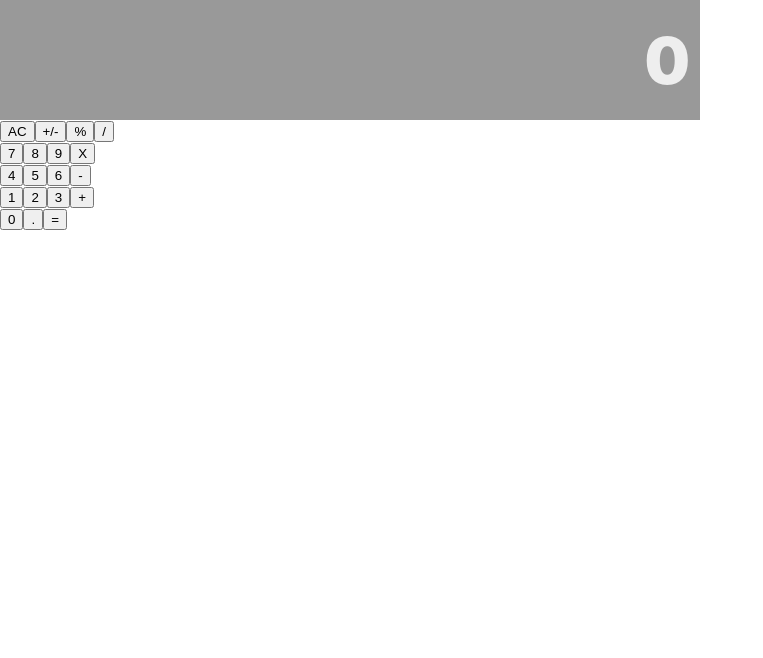
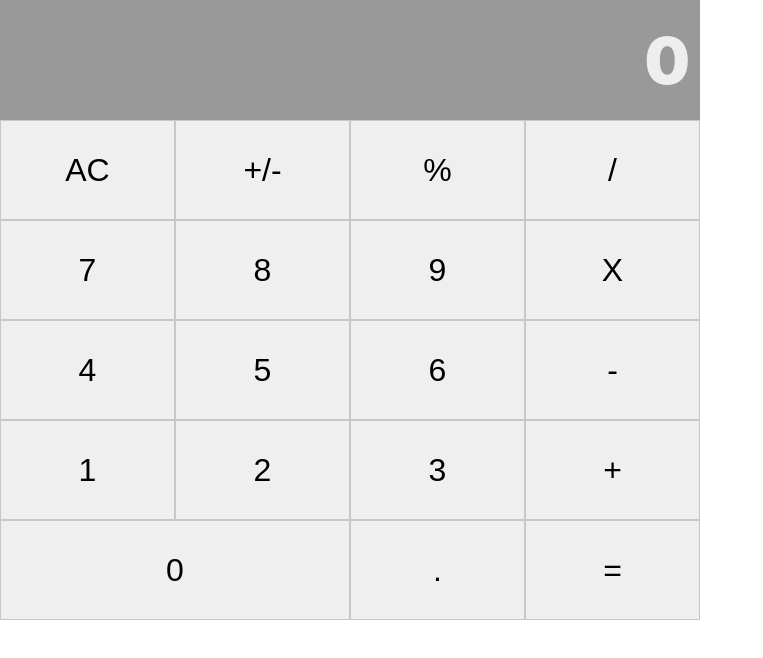
Before and after one commit to HADDADSOHAIB/math-magiciens, a React (Create React App) app: page / in a window 1280 px wide. Shown: the top 658 px of the page, without its empty margins (0-763 px from the left). Built offline with nearby package versions, Linux system fonts and the light colour scheme.

Commit message:
style panel and buttons

```diff
--- a/src/components/ButtonPanel.js
+++ b/src/components/ButtonPanel.js
@@ -3,31 +3,31 @@ import Button from './Button';
 
 const ButtonPanel = () => (
   <div id="button-panel">
-    <div id="group-1">
+    <div className="group">
       <Button name="AC" />
       <Button name="+/-" />
       <Button name="%" />
       <Button name="/" />
     </div>
-    <div id="group-2">
+    <div className="group">
       <Button name="7" />
       <Button name="8" />
       <Button name="9" />
       <Button name="X" />
     </div>
-    <div id="group-3">
+    <div className="group">
       <Button name="4" />
       <Button name="5" />
       <Button name="6" />
       <Button name="-" />
     </div>
-    <div id="group-4">
+    <div className="group">
       <Button name="1" />
       <Button name="2" />
       <Button name="3" />
       <Button name="+" />
     </div>
-    <div id="group-5">
+    <div className="group button-zero">
       <Button name="0" />
       <Button name="." />
       <Button name="=" />
--- a/src/index.css
+++ b/src/index.css
@@ -23,6 +23,21 @@ code {
   flex-direction: column;
 }
 
+.group {
+  height: 100px;
+}
+
+.group button {
+  height: 100px;
+  width: 25%;
+  font-size: xx-large;
+  border: rgb(199, 199, 199) solid 1px;
+}
+
+#button-0 {
+  width: 50%;
+}
+
 #display {
   display: flex;
   flex-direction: row-reverse;
```
